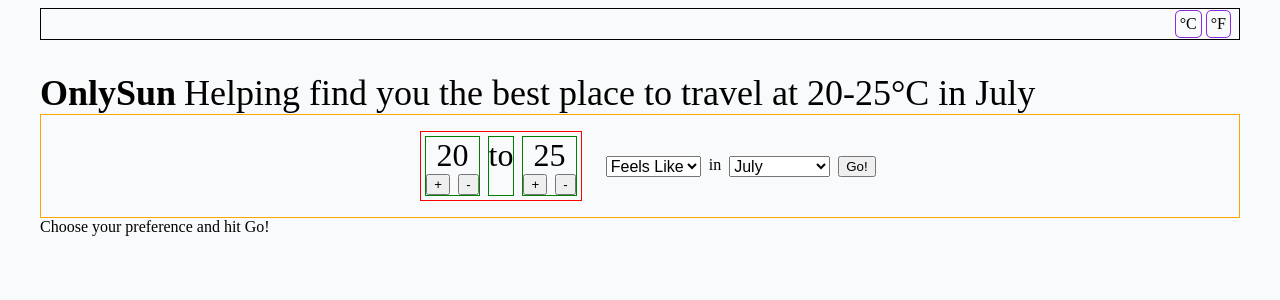
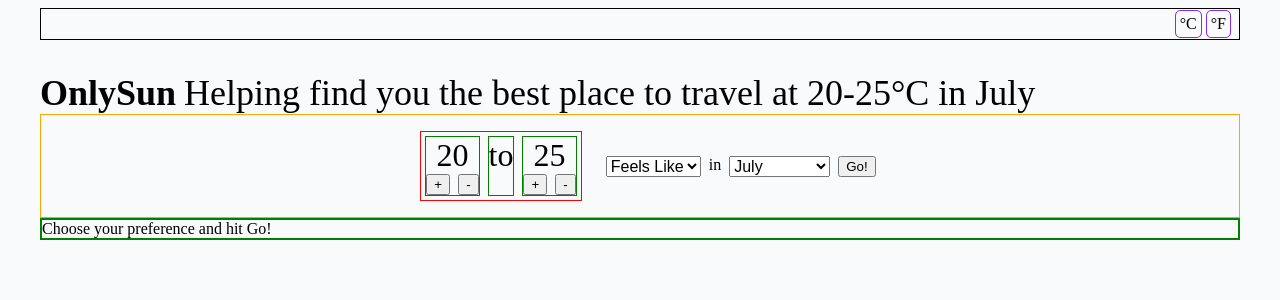
Before and after one commit to james-gulland/weather-temp, a React (Create React App) app in the folder client/: page / in a window 1280 px wide. Shown: the top 300 px of the page. Built offline with nearby package versions, Linux system fonts and the light colour scheme.

Commit message:
adding separate GridItem component

```diff
--- a/client/src/components/Grid.tsx
+++ b/client/src/components/Grid.tsx
@@ -1,4 +1,5 @@
-import { Destination, weatherOptions } from '../types/interfaces'
+import { Destination } from '../types/interfaces'
+import GridItem from './GridItem'
 
 interface Props {
   filteredDestinations: Destination[]
@@ -9,21 +10,17 @@
   return (
     <>
       {filteredDestinations.length > 0 ?
-        <div className="destination-card">
+        <>
           {filteredDestinations.map((dest) => {
             const weatherDataForMonth = dest.weatherdata.find(data => data.month === month)
             const averageTemperature = weatherDataForMonth ? weatherDataForMonth.average_temperature : 'n/a'
             const heatIndex = weatherDataForMonth ? weatherDataForMonth.heat_index : 'n/a'
 
             return (
-              <ul key={dest.name}>
-                <li>{dest.name}, {dest.country}</li>
-                <li>{weatherOptions[0].label}: {averageTemperature}</li>
-                <li>{weatherOptions[1].label}: {heatIndex}</li>
-              </ul>
+              <GridItem dest={dest} averageTemperature={averageTemperature} heatIndex={heatIndex} />
             )
           })}
-        </div>
+        </>
         :
         <div>Choose your preference and hit Go!</div>
       }
--- /dev/null
+++ b/client/src/components/GridItem.tsx
@@ -0,0 +1,21 @@
+import { Destination, weatherOptions } from '../types/interfaces'
+
+interface Props {
+  dest: Destination
+  averageTemperature: number | string
+  heatIndex: number | string
+}
+
+const GridItem: React.FC<Props> = ({ dest, averageTemperature, heatIndex }) => {
+  return (
+    <div className="destination-card">
+      <ul key={dest.name}>
+        <li>{dest.name}, {dest.country}</li>
+        <li>{weatherOptions[0].label}: {averageTemperature}</li>
+        <li>{weatherOptions[1].label}: {heatIndex}</li>
+      </ul>
+    </div>
+  )
+}
+
+export default GridItem
--- a/client/src/styles/_controls.scss
+++ b/client/src/styles/_controls.scss
@@ -39,6 +39,14 @@
   gap: 0.5rem;
 }
 
+.filtered-destination-container {
+  border: 2px solid green;
+}
+
+.destination-card {
+   border: 1px solid red;
+}
+
 // .lineUp {
 //   animation: 1s anim-lineUp ease-out;
 // }
```
